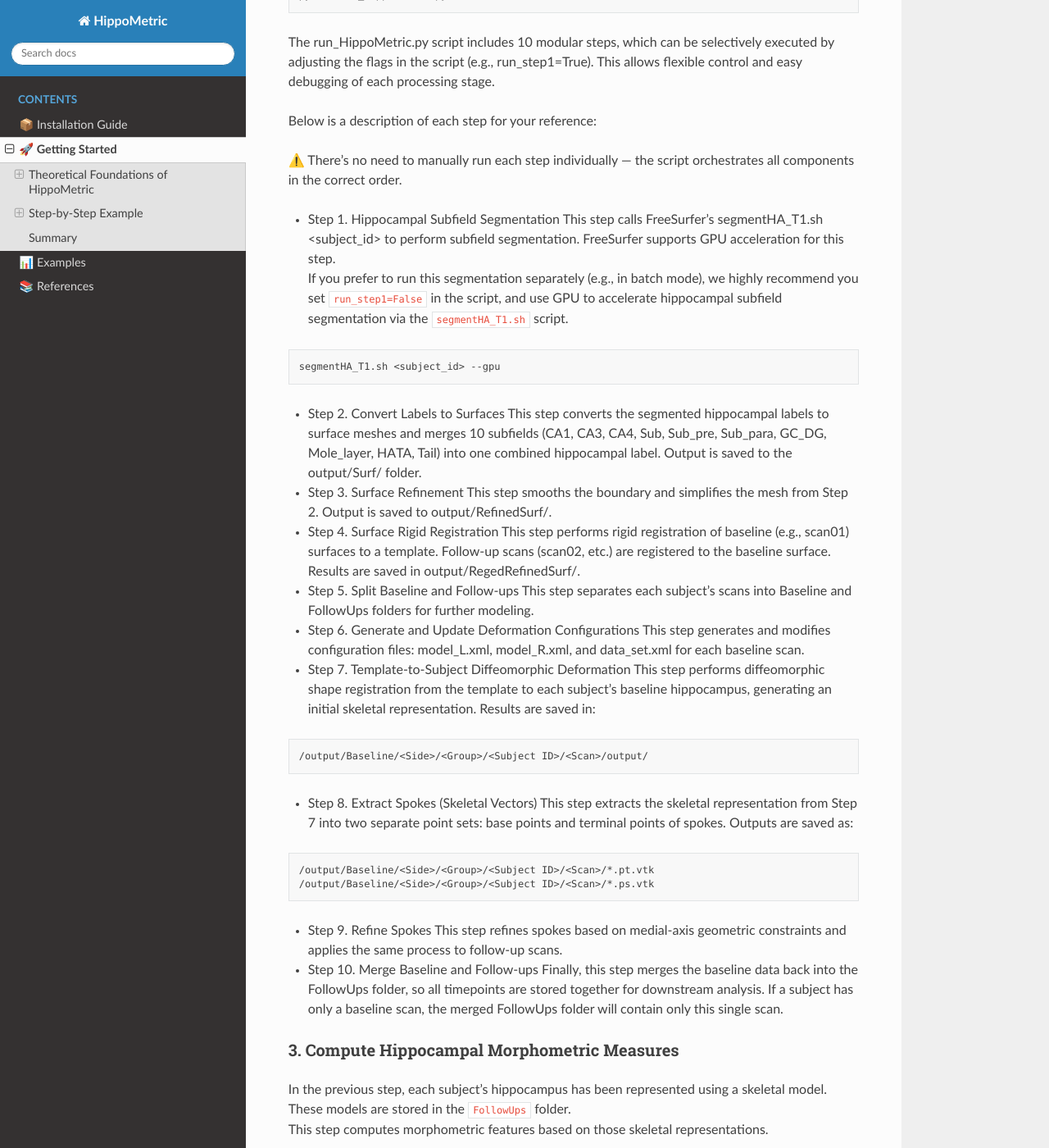
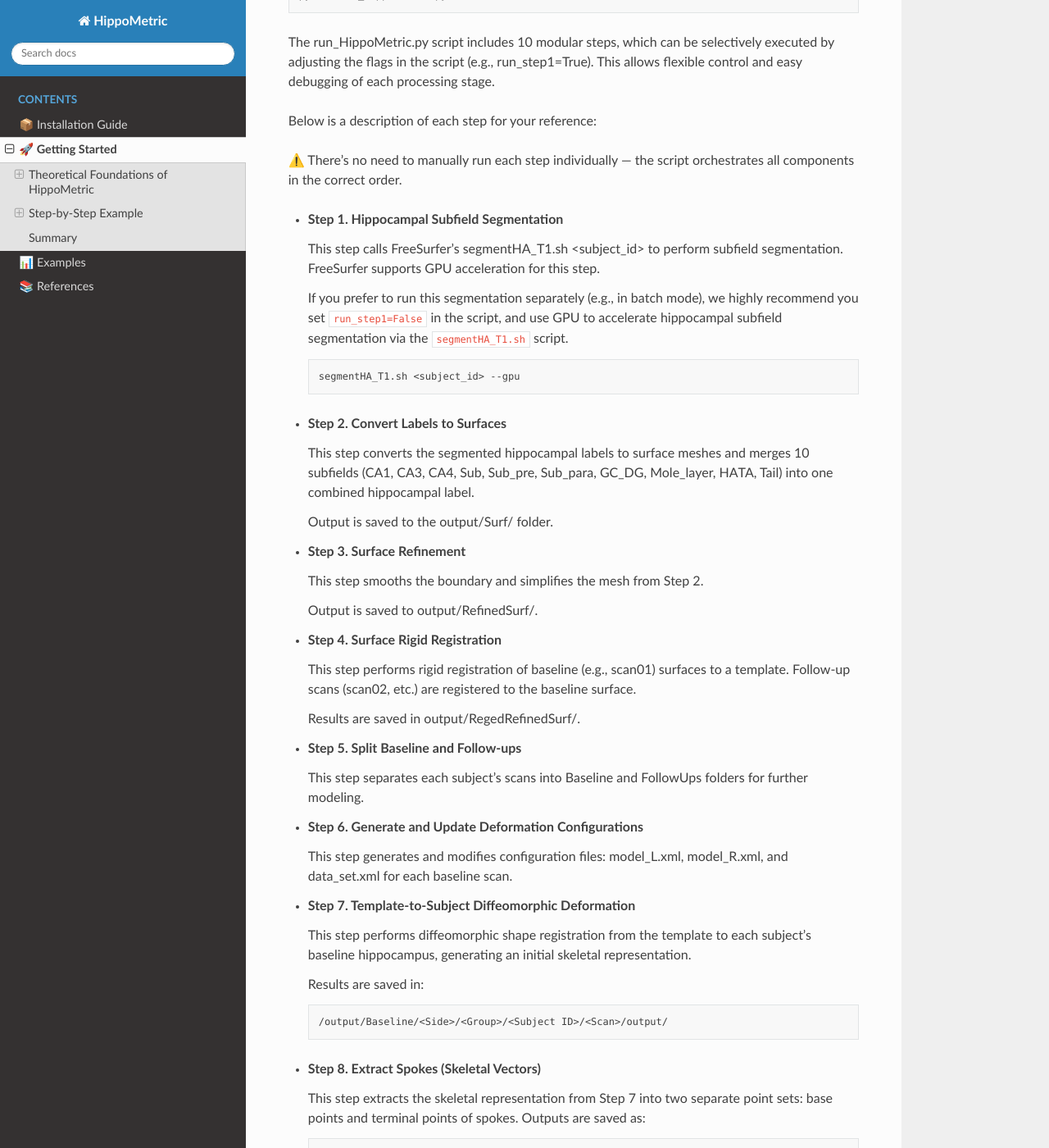
Before and after one commit to calliegao/HippoMetric-case-by-case-, a Sphinx documentation site: the page built from docs/quickstart.md, in a window 1280 px wide and 1400 px high, scrolled down 3567 px. Shown: the whole window at 82% size. Built offline with Sphinx 7.4.7 and the Read the Docs theme 3.1.0, drawn with Linux system fonts in a browser that asks for light colours; some of the changed text lies outside the part shown.

Commit message:
Update quickstart.md

````diff
--- a/docs/quickstart.md
+++ b/docs/quickstart.md
@@ -99,52 +99,75 @@ Below is a description of each step for your reference:
 
 ⚠️ There's no need to manually run each step individually — the script orchestrates all components in the correct order.
 
-- Step 1. Hippocampal Subfield Segmentation
-This step calls FreeSurfer’s segmentHA_T1.sh <subject_id> to perform subfield segmentation.
-FreeSurfer supports GPU acceleration for this step.
-If you prefer to run this segmentation separately (e.g., in batch mode), we highly recommend you set `run_step1=False` in the script, and use GPU to accelerate hippocampal subfield segmentation via the `segmentHA_T1.sh` script.
+- **Step 1. Hippocampal Subfield Segmentation**
 
-```bash
-segmentHA_T1.sh <subject_id> --gpu
-```
+  This step calls FreeSurfer’s segmentHA_T1.sh <subject_id> to perform subfield segmentation.
+  FreeSurfer supports GPU acceleration for this step.
 
-- Step 2. Convert Labels to Surfaces
-This step converts the segmented hippocampal labels to surface meshes and merges 10 subfields (CA1, CA3, CA4, Sub, Sub_pre, Sub_para, GC_DG, Mole_layer, HATA, Tail) into one combined hippocampal label.
-Output is saved to the output/Surf/ folder.
+  If you prefer to run this segmentation separately (e.g., in batch mode), we highly recommend you set `run_step1=False` in the script, and use GPU to
+  accelerate hippocampal subfield segmentation via the `segmentHA_T1.sh` script.
 
-- Step 3. Surface Refinement
-This step smooths the boundary and simplifies the mesh from Step 2.
-Output is saved to output/RefinedSurf/.
+  ```bash
+  segmentHA_T1.sh <subject_id> --gpu
+  ```
 
-- Step 4. Surface Rigid Registration
-This step performs rigid registration of baseline (e.g., scan01) surfaces to a template. Follow-up scans (scan02, etc.) are registered to the baseline surface.
-Results are saved in output/RegedRefinedSurf/.
+- **Step 2. Convert Labels to Surfaces**
 
-- Step 5. Split Baseline and Follow-ups
-This step separates each subject’s scans into Baseline and FollowUps folders for further modeling.
+  This step converts the segmented hippocampal labels to surface meshes and merges 10 subfields (CA1, CA3, CA4, Sub, Sub_pre, Sub_para, GC_DG, Mole_layer,
+  HATA, Tail) into one combined hippocampal label.
 
-- Step 6. Generate and Update Deformation Configurations
-This step generates and modifies configuration files: model_L.xml, model_R.xml, and data_set.xml for each baseline scan.
+  Output is saved to the output/Surf/ folder.
 
-- Step 7. Template-to-Subject Diffeomorphic Deformation
-This step performs diffeomorphic shape registration from the template to each subject’s baseline hippocampus, generating an initial skeletal representation.
-Results are saved in:
-```bash
-/output/Baseline/<Side>/<Group>/<Subject ID>/<Scan>/output/
-```
+- **Step 3. Surface Refinement**
 
-- Step 8. Extract Spokes (Skeletal Vectors)
-This step extracts the skeletal representation from Step 7 into two separate point sets: base points and terminal points of spokes.
-Outputs are saved as:
-```bash
-/output/Baseline/<Side>/<Group>/<Subject ID>/<Scan>/*.pt.vtk
-/output/Baseline/<Side>/<Group>/<Subject ID>/<Scan>/*.ps.vtk
-```
-- Step 9. Refine Spokes
-This step refines spokes based on medial-axis geometric constraints and applies the same process to follow-up scans.
+  This step smooths the boundary and simplifies the mesh from Step 2.
 
-- Step 10. Merge Baseline and Follow-ups
-Finally, this step merges the baseline data back into the FollowUps folder, so all timepoints are stored together for downstream analysis. If a subject has only a baseline scan, the merged FollowUps folder will contain only this single scan.
+  Output is saved to output/RefinedSurf/.
+
+- **Step 4. Surface Rigid Registration**
+
+  This step performs rigid registration of baseline (e.g., scan01) surfaces to a template. Follow-up scans (scan02, etc.) are registered to the baseline
+  surface.
+
+  Results are saved in output/RegedRefinedSurf/.
+
+- **Step 5. Split Baseline and Follow-ups**
+
+  This step separates each subject’s scans into Baseline and FollowUps folders for further modeling.
+
+- **Step 6. Generate and Update Deformation Configurations**
+
+  This step generates and modifies configuration files: model_L.xml, model_R.xml, and data_set.xml for each baseline scan.
+
+- **Step 7. Template-to-Subject Diffeomorphic Deformation**
+
+  This step performs diffeomorphic shape registration from the template to each subject’s baseline hippocampus, generating an initial skeletal
+  representation.
+
+  Results are saved in:
+
+  ```bash
+  /output/Baseline/<Side>/<Group>/<Subject ID>/<Scan>/output/
+  ```
+
+- **Step 8. Extract Spokes (Skeletal Vectors)**
+
+  This step extracts the skeletal representation from Step 7 into two separate point sets: base points and terminal points of spokes.
+  Outputs are saved as:
+
+  ```bash
+  /output/Baseline/<Side>/<Group>/<Subject ID>/<Scan>/*.pt.vtk
+  /output/Baseline/<Side>/<Group>/<Subject ID>/<Scan>/*.ps.vtk
+  ```
+- **Step 9. Refine Spokes**
+
+  This step refines spokes based on medial-axis geometric constraints and applies the same process to follow-up scans.
+
+- **Step 10. Merge Baseline and Follow-ups**
+
+  Finally, this step merges the baseline data back into the FollowUps folder, so all timepoints are stored together for downstream analysis.
+
+  If a subject has only a baseline scan, the merged FollowUps folder will contain only this single scan.
 
 ### 3. Compute Hippocampal Morphometric Measures
 
````
